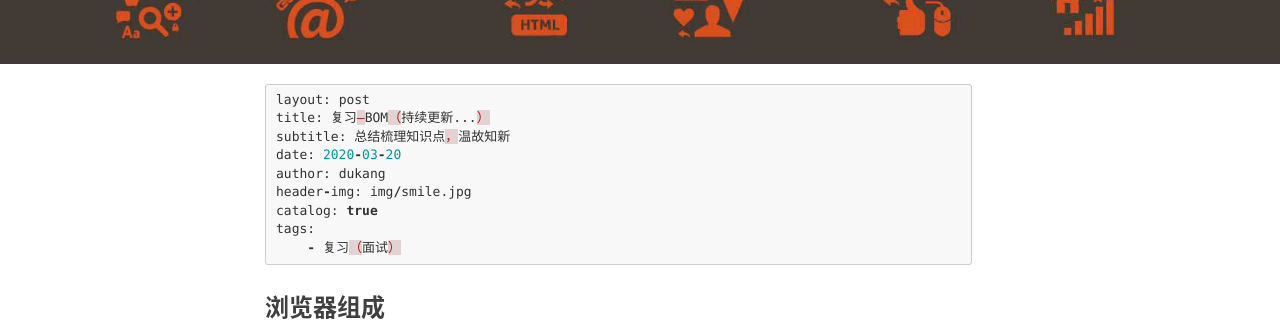
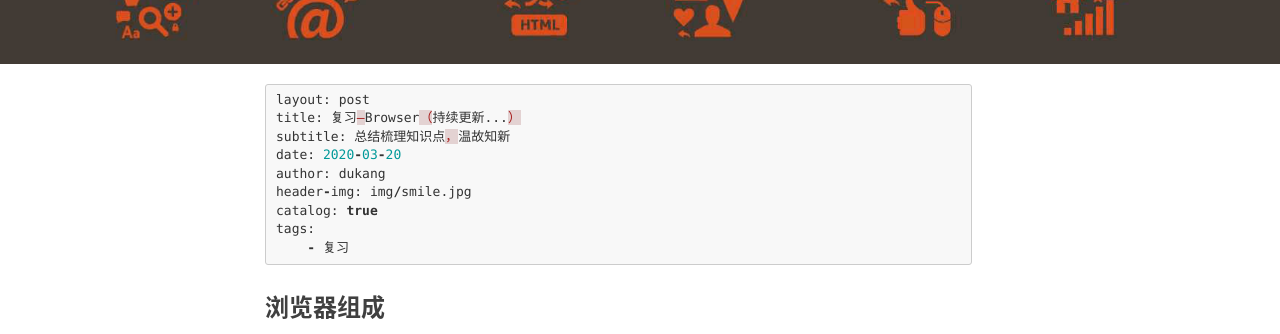
Before and after one commit to KAngJoin/KAngJoin.github.io, a Jekyll site: the page built from _posts/2020-03-15-面试-Browser.md, in a window 1280 px wide and 900 px high. Shown: the part 359-693 px from the top of the window. Built offline with Jekyll 4.4.1, drawn with Linux system fonts in a browser that asks for light colours; nearby versions of some CDN libraries; our own code applies the rules of GitHub Pages for plain Markdown files; comment, search, counter and statistics services are not loaded.

Commit message:
browser-name

````diff
--- a/_posts/2020-03-15-面试-Browser.md
+++ b/_posts/2020-03-15-面试-Browser.md
@@ -1,13 +1,13 @@
 ```javascript
 layout: post
-title: 复习—BOM（持续更新...）
+title: 复习—Browser（持续更新...）
 subtitle: 总结梳理知识点，温故知新
 date: 2020-03-20
 author: dukang
 header-img: img/smile.jpg
 catalog: true
 tags:
-    - 复习（面试）
+    - 复习
 ```
 
 ### 浏览器组成
````
